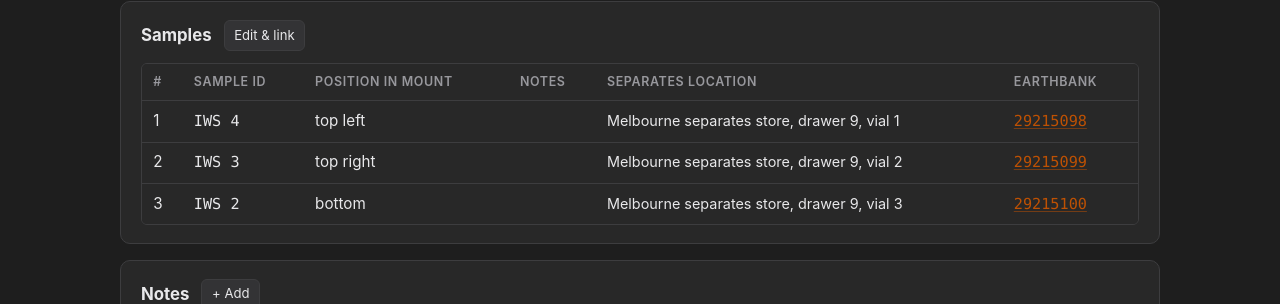
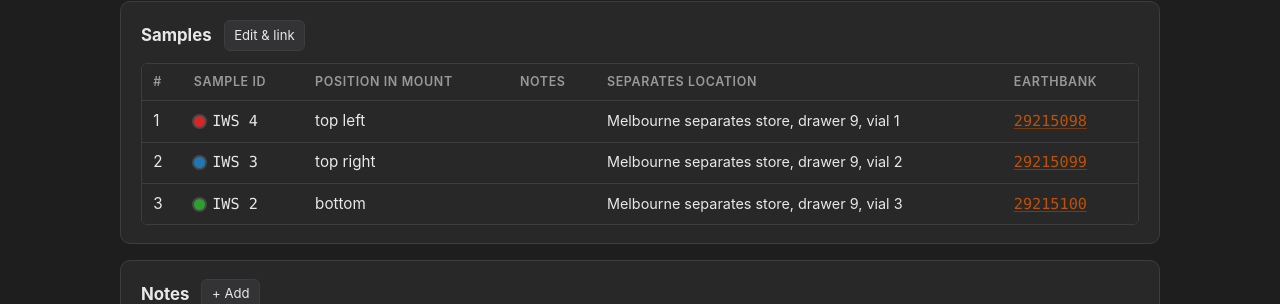
Before and after one commit to malcmcmreal/mounts, a Jekyll site: the page built from mounts/LF9BG/index.md, in a window 1280 px wide. Shown: the part 647-951 px from the top of the page. Built offline with Jekyll 4.4.1, drawn with Linux system fonts in a browser that asks for light colours.

Commit message:
One colour per sample across the page
Samples table, layout regions, EarthBank map markers and EarthBank sample
cards all use the same colour for each sample (by the mount's sample
order), with a more distinct palette. Map popups show the mount sample ID.

Co-Authored-By: Claude Opus 5.5 <noreply@anthropic.com>
Claude-Session: https://claude.ai/code/session_015L44G6rXUW1QUDoJKY9yG1

```diff
--- a/_layouts/mount.html
+++ b/_layouts/mount.html
@@ -90,7 +90,7 @@ layout: default
       <thead><tr><th>#</th><th>Sample ID</th><th>Position in mount</th><th>Notes</th><th>Separates location</th>{% if has_eb %}<th>EarthBank</th>{% endif %}</tr></thead>
       <tbody>
         {% for s in samples %}
-        <tr><td>{{ forloop.index }}</td><td><span class="mono">{{ s.id }}</span>{% if s.was %} <span class="muted small" title="Earlier ID">(was {{ s.was | join: ", " }})</span>{% endif %}</td><td>{{ s.position }}</td><td>{{ s.notes }}</td><td class="separates">{{ s.separates }}</td>
+        <tr><td>{{ forloop.index }}</td><td data-sample="{{ s.id | escape }}"><span class="mono">{{ s.id }}</span>{% if s.was %} <span class="muted small" title="Earlier ID">(was {{ s.was | join: ", " }})</span>{% endif %}</td><td>{{ s.position }}</td><td>{{ s.notes }}</td><td class="separates">{{ s.separates }}</td>
           {% if has_eb %}<td>{% if s.earthbank %}{% assign key = s.earthbank | append: "" %}{% assign e = eb.samples[key] %}<a href="https://app.ausgeochem.org/show/sample/{{ key }}" class="mono" target="_blank" rel="noopener">{{ key }}</a>{% if e %} · <a href="#eb-{{ key }}">details</a>{% endif %}{% endif %}</td>{% endif %}
         </tr>
         {% endfor %}
@@ -230,23 +230,23 @@ layout: default
   <section class="card earthbank" id="earthbank">
     <h2>EarthBank</h2>
     {% if eb %}
-    {% assign markers = "" | split: "" %}
+    {% assign markers = "" %}
     {% assign pkg_ids = "" %}
     {% for s in samples %}{% if s.earthbank %}
       {% assign key = s.earthbank | append: "" %}{% assign e = eb.samples[key] %}
-      {% if e.location.lat and e.location.lon and e.location.body == nil %}{% assign markers = markers | push: e %}{% endif %}
+      {% if e.location.lat and e.location.lon and e.location.body == nil %}{% capture mk %}{"name":{{ e.name | jsonify }},"sample":{{ s.id | jsonify }},"lat":{{ e.location.lat }},"lon":{{ e.location.lon }},"url":{{ e.url | jsonify }},"place":{{ e.location.name | default: "" | jsonify }}}{% endcapture %}{% if markers != "" %}{% assign markers = markers | append: "," %}{% endif %}{% assign markers = markers | append: mk %}{% endif %}
       {% if e.package %}{% assign pkg_ids = pkg_ids | append: "," | append: e.package %}{% endif %}
     {% endif %}{% endfor %}
 
-    {% if markers.size > 0 %}
-    <div id="eb-map" class="eb-map" data-points='[{% for e in markers %}{"name":{{ e.name | jsonify }},"lat":{{ e.location.lat }},"lon":{{ e.location.lon }},"url":{{ e.url | jsonify }},"place":{{ e.location.name | default: "" | jsonify }}}{% unless forloop.last %},{% endunless %}{% endfor %}]'></div>
+    {% if markers != "" %}
+    <div id="eb-map" class="eb-map" data-points="[{{ markers | escape }}]"></div>
     <p class="muted small">Where the samples in this mount were collected. Click a marker for the EarthBank sample.</p>
     {% endif %}
 
     <div class="eb-samples">
     {% for s in samples %}{% if s.earthbank %}
       {% assign key = s.earthbank | append: "" %}{% assign e = eb.samples[key] %}
-      <article class="eb-sample" id="eb-{{ key }}">
+      <article class="eb-sample" id="eb-{{ key }}" data-sample="{{ s.id | escape }}">
         {% if e %}
         <h3><a href="{{ e.url }}" target="_blank" rel="noopener" class="break">{{ e.name }}</a>
           {% if e.name != s.id %}<span class="muted small">(mount sample {{ s.id }})</span>{% endif %}</h3>
@@ -319,6 +319,7 @@ layout: default
     <p class="muted small">Every code below holds the same address: <span class="mono break">{{ qr_text }}</span>. Test a few on your phones at the size you plan to print before embedding them.</p>
     <div class="codes"></div>
   </section>
+  <script type="application/json" id="sample-order">{{ samples | map: "id" | jsonify }}</script>
 </article>
 
 {% if repo != "" %}
@@ -331,6 +332,7 @@ layout: default
 {% include layout-dialog.html %}
 {% endif %}
 
+<script src="{{ '/assets/layout.js' | relative_url }}?v={{ site.time | date: '%s' }}"></script>
 {% if has_eb and eb %}
 <link rel="stylesheet" href="{{ '/assets/leaflet/leaflet.css' | relative_url }}">
 <script src="{{ '/assets/leaflet/leaflet.js' | relative_url }}"></script>
@@ -339,5 +341,4 @@ layout: default
 <script src="{{ '/assets/qrcode.js' | relative_url }}?v={{ site.time | date: '%s' }}"></script>
 <script src="{{ '/assets/barcodes.js' | relative_url }}?v={{ site.time | date: '%s' }}"></script>
 <script src="{{ '/assets/codes.js' | relative_url }}?v={{ site.time | date: '%s' }}"></script>
-<script src="{{ '/assets/layout.js' | relative_url }}?v={{ site.time | date: '%s' }}"></script>
 <script src="{{ '/assets/mount.js' | relative_url }}?v={{ site.time | date: '%s' }}"></script>
--- a/assets/earthbank-map.js
+++ b/assets/earthbank-map.js
@@ -20,10 +20,11 @@
   var bounds = [];
   pts.forEach(function (p) {
     bounds.push([p.lat, p.lon]);
-    L.circleMarker([p.lat, p.lon], { radius: 7, color: '#1e1e1e', weight: 2, fillColor: '#f2f2f7', fillOpacity: 1 })
+    L.circleMarker([p.lat, p.lon], { radius: 8, color: '#fff', weight: 2, fillOpacity: 1,
+      fillColor: window.MountLayout && p.sample ? MountLayout.sampleColor(p.sample) : '#f2f2f7' })
       .addTo(map)
       .bindPopup('<a href="' + esc(p.url) + '" target="_blank" rel="noopener"><strong>' + esc(p.name) + '</strong></a>' +
-        (p.place ? '<br>' + esc(p.place) : '') + '<br>' + p.lat + ', ' + p.lon);
+        (p.place ? '<br>' + esc(p.place) : '') + (p.sample && p.sample !== p.name ? '<br>Mount sample ' + esc(p.sample) : '') + '<br>' + p.lat + ', ' + p.lon);
   });
   if (bounds.length === 1) map.setView(bounds[0], 9);
   else map.fitBounds(bounds, { padding: [30, 30], maxZoom: 10 });
--- a/assets/layout.js
+++ b/assets/layout.js
@@ -8,7 +8,8 @@
 //     fiducials: [{ x, y }],                // numbered 1, 2, 3… in this order
 //     notes:     [{ x, y, text }] }
 (function () {
-  var COLORS = ['#c0392b', '#2471a3', '#1e8449', '#b9770e', '#7d3c98', '#117a65', '#a04000', '#2e4053'];
+  // Clearly different colours (Tableau 10 order), so neighbouring samples never look alike
+  var COLORS = ['#d62728', '#1f77b4', '#2ca02c', '#ff7f0e', '#9467bd', '#e377c2', '#8c564b', '#17becf', '#bcbd22', '#7f7f7f'];
   var FONT = 'Helvetica Neue, Helvetica, Arial, sans-serif';
   var M = 3;                                   // margin around the mount, mm
 
@@ -18,12 +19,14 @@
     });
   }
   function r2(n) { return Math.round(n * 100) / 100; }
+  // Each sample keeps one colour everywhere on the page: the mount's sample order first,
+  // then any other region labels in the order they appear.
   function colorFor(label, labels) {
     var i = labels.indexOf(label);
     return COLORS[(i < 0 ? 0 : i) % COLORS.length];
   }
-  function labelsOf(L) {
-    var out = [];
+  function labelsOf(L, order) {
+    var out = (order || []).slice();
     (L.regions || []).forEach(function (r) { if (out.indexOf(r.label) === -1) out.push(r.label); });
     return out;
   }
@@ -40,7 +43,7 @@
     opts = opts || {};
     var W = L.w + 2 * M, H = L.h + 2 * M + (opts.title ? 3 : 0), oy = opts.title ? 3 : 0;
     var u = Math.max(L.w, L.h) / 25;           // text scales with the mount
-    var labels = labelsOf(L), sel = opts.selected || {};
+    var labels = labelsOf(L, opts.order || sampleOrder), sel = opts.selected || {};
     var o = [];
     o.push('<svg xmlns="http://www.w3.org/2000/svg" viewBox="0 0 ' + r2(W) + ' ' + r2(H) + '" width="' + r2(W * 20) + '" height="' + r2(H * 20) + '" font-family="' + FONT + '">');
     o.push('<rect width="' + r2(W) + '" height="' + r2(H) + '" fill="#fff"/>');
@@ -102,7 +105,21 @@
     o.push('</svg>');
     return o.join('');
   }
-  window.MountLayout = { render: render, fidCoords: fidCoords };
+  var sampleOrder = [];
+  try { sampleOrder = JSON.parse((document.getElementById('sample-order') || {}).textContent || '[]'); } catch (e) {}
+  function sampleColor(id) { return colorFor(String(id), labelsOf({ regions: [] }, sampleOrder)); }
+  window.MountLayout = { render: render, fidCoords: fidCoords, sampleColor: sampleColor };
+
+  // Colour dots beside samples (Samples table, EarthBank cards) so they match the drawing and the map
+  if (sampleOrder.length) {
+    document.querySelectorAll('[data-sample]').forEach(function (el) {
+      var dot = document.createElement('span');
+      dot.className = 'sdot'; dot.style.background = sampleColor(el.dataset.sample);
+      dot.title = 'Colour used for ' + el.dataset.sample + ' in the layout and map';
+      var h = el.querySelector('h3') || el;
+      h.insertBefore(dot, h.firstChild);
+    });
+  }
 
   // ---------- on the mount page ----------
   var view = document.getElementById('layout-view');
@@ -427,7 +444,7 @@
       }).join('') + '</table><p class="muted small">mm from the centre; y towards the orientation mark.</p>' : '<p class="muted small">None yet.</p>') +
       '<p class="lay-props-title">Regions (' + L.regions.length + ')</p>' +
       (L.regions.length ? '<ul class="lay-list small">' + L.regions.map(function (r, i) {
-        return '<li data-sel="region:' + i + '"><span class="dot" style="background:' + colorFor(r.label, labelsOf(L)) + '"></span>' + esc(r.label) + '</li>';
+        return '<li data-sel="region:' + i + '"><span class="dot" style="background:' + colorFor(r.label, labelsOf(L, sampleOrder)) + '"></span>' + esc(r.label) + '</li>';
       }).join('') + '</ul>' : '<p class="muted small">None yet.</p>') +
       (missing.length ? '<p class="muted small">Not placed yet: ' + missing.map(esc).join(', ') + '</p>' : '');
   }
--- a/assets/style.css
+++ b/assets/style.css
@@ -347,3 +347,5 @@ ul.plain li { margin: 0 0 .2rem; }
 .sample-row .sep-input { grid-column: 2 / -1; font-size: .85rem; }
 td.separates { font-size: .9rem; }
 #custom-id-row .check { flex: 1 1 100%; max-width: none; }
+.sdot { display: inline-block; width: .7rem; height: .7rem; border-radius: 50%; margin-right: .45rem; vertical-align: -1px;
+  box-shadow: 0 0 0 2px rgba(255,255,255,.15); flex: none; }
--- a/index.html
+++ b/index.html
@@ -44,7 +44,7 @@ layout: default
   <li class="mount-row" data-project="{{ cur.project | escape }}" data-year="{{ cur.year }}" data-affiliation="{{ cur.affiliation | escape }}"
     data-minerals="{{ cur.minerals | escape }}" data-maker="{{ cur.created_by | escape }}" data-search="{{ m.mount_id }} {{ ms | map: 'id' | join: ' ' }} {{ linked | join: ' ' }} {{ cur.minerals }} {{ cur.year }} {{ cur.created_by }} {{ cur.storage }} {{ cur.affiliation }}">
     <a class="mr-thumb" href="{{ m.url | relative_url }}" tabindex="-1" aria-hidden="true">
-      {% if st.layout %}<span class="mr-layout" data-layout="{{ st.layout | jsonify | escape }}"></span>
+      {% if st.layout %}<span class="mr-layout" data-layout="{{ st.layout | jsonify | escape }}" data-order="{{ ms | map: 'id' | jsonify | escape }}"></span>
       {% elsif thumb != "" %}<img src="{{ thumb | relative_url }}" alt="" loading="lazy">
       {% else %}<span class="mr-empty"></span>{% endif %}
     </a>
```
Also changed, not shown: other parts of index.html (+1 -1 lines).
